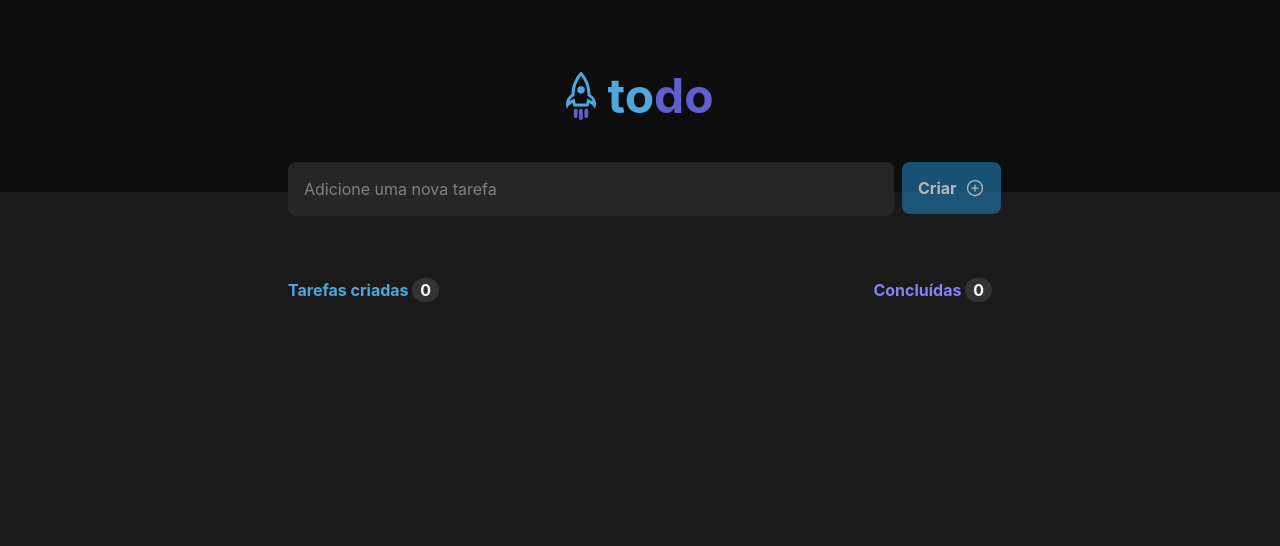
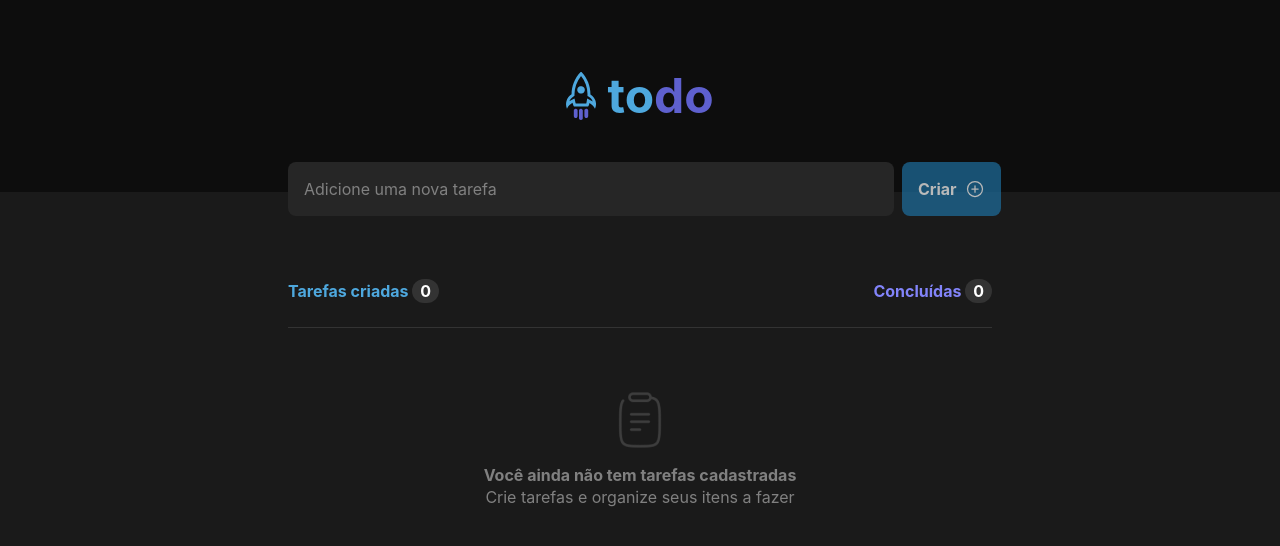
Before and after one commit to LaercioSR/ignite-todo, a React (Vite) app: page / in a window 1280 px wide. Shown: the top 546 px of the page. Built offline with nearby package versions, Linux system fonts and the light colour scheme; a web font is replaced by a local one.

Commit message:
:sparkles: Finished project

```diff
--- a/src/App.tsx
+++ b/src/App.tsx
@@ -11,8 +11,9 @@ function App() {
   const [tasks, setTasks] = useState<Task[]>([]);
 
   function createTask(description: string) {
+    const now = new Date();
     const task = {
-      id: tasks.length + 1,
+      id: now.getTime(),
       description,
       isDone: false,
     };
--- a/src/Components/ListTasks.tsx
+++ b/src/Components/ListTasks.tsx
@@ -1,5 +1,6 @@
 import { Task as ITask } from "../interfaces/Task";
 import styles from "./ListTasks.module.css";
+import { NoTasks } from "./NoTasks";
 import { Task } from "./Task";
 
 interface ListTasksProps {
@@ -29,7 +30,8 @@ export function ListTasks({ tasks, onDeleteTask, onMarkTask }: ListTasksProps) {
         </strong>
       </div>
 
-      {tasks.map((task) => {
+      {totalTasks > 0 ? (
+        tasks.map((task) => {
           return (
             <Task
               key={task.id}
@@ -38,7 +40,10 @@ export function ListTasks({ tasks, onDeleteTask, onMarkTask }: ListTasksProps) {
               onMarkTask={onMarkTask}
             />
           );
-      })}
+        })
+      ) : (
+        <NoTasks />
+      )}
     </div>
   );
 }
--- /dev/null
+++ b/src/Components/NoTasks.module.css
@@ -0,0 +1,12 @@
+.noTasks {
+  padding: 4rem 0;
+  border-top: 1px solid var(--gray-400);
+  display: flex;
+  align-items: center;
+  justify-content: center;
+  flex-direction: column;
+}
+
+.noTasks img {
+  margin-bottom: 1rem;
+}
--- /dev/null
+++ b/src/Components/NoTasks.tsx
@@ -0,0 +1,13 @@
+import styles from "./NoTasks.module.css";
+
+import clipboardImg from "../assets/clipboard.png";
+
+export function NoTasks() {
+  return (
+    <div className={styles.noTasks}>
+      <img src={clipboardImg} />
+      <strong>Você ainda não tem tarefas cadastradas</strong>
+      <p>Crie tarefas e organize seus itens a fazer</p>
+    </div>
+  );
+}
--- a/src/Components/Task.module.css
+++ b/src/Components/Task.module.css
@@ -8,12 +8,19 @@
   gap: 1rem;
 }
 
+.task + .task {
+  margin-top: 0.75rem;
+}
+
 .task button {
   background: transparent;
   color: var(--gray-300);
   border: 0;
   border-radius: 4px;
   cursor: pointer;
+  display: flex;
+  flex-direction: row;
+  align-items: center;
   transition: color 0.3s, background-color 0.3s;
 }
 
@@ -58,6 +65,11 @@
 .checkboxDone input:checked ~ .checkmark {
   border: 0;
   background: var(--purple-dark);
+  transition: background-color 0.3s;
+}
+
+.checkboxDone:hover input:checked ~ .checkmark {
+  background: var(--purple);
 }
 
 .checkmark:after {
--- a/src/global.css
+++ b/src/global.css
@@ -38,4 +38,5 @@ button {
   font-family: "Inter", sans-serif;
   font-weight: 400;
   font-size: 1rem;
+  line-height: 1.4rem;
 }
```
Lines whose indentation alone changed are shown as unchanged.
